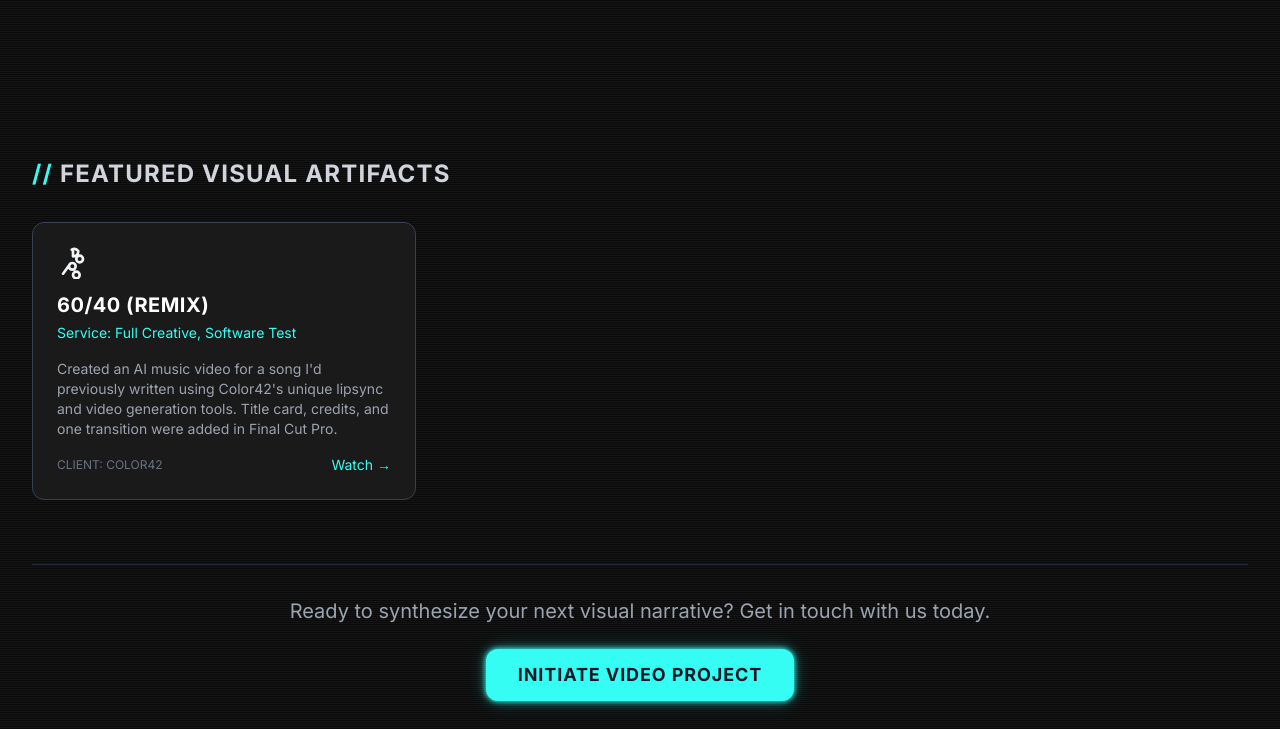
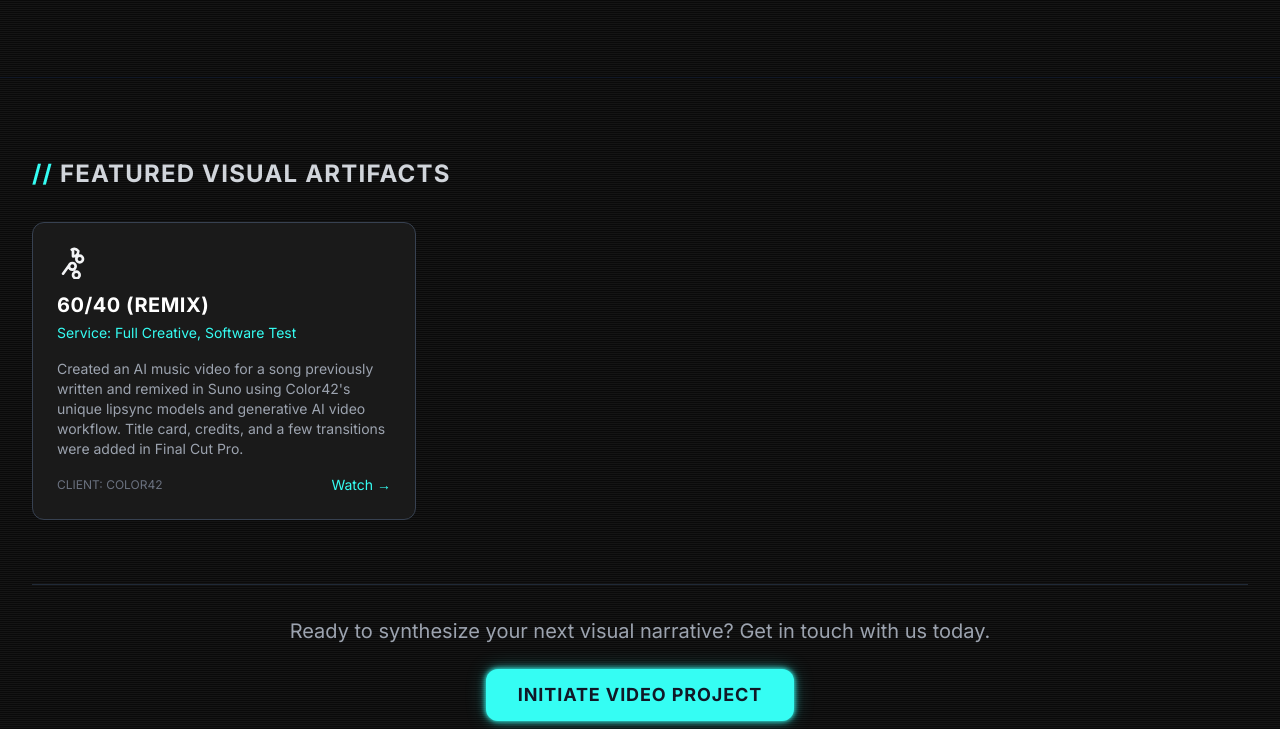
Before and after one commit to voxelle-io/voxelle-io.github.io, a plain HTML site: page video.html in a window 1280 px wide. Shown: the part 368-1097 px from the top of the page. Drawn offline with nearby package versions, Linux system fonts and the light colour scheme.

Commit message:
minor text changes

```diff
--- a/video.html
+++ b/video.html
@@ -103,7 +103,7 @@
                         </div>
                         <h4 class="text-xl font-bold uppercase tracking-wide text-white mb-1">60/40 (Remix)</h4>
                         <p class="text-sm neon-cyan mb-4">Service: Full Creative, Software Test</p>
-                        <p class="text-gray-400 text-sm">Created an AI music video for a song I'd previously written using Color42's unique lipsync and video generation tools. Title card, credits, and one transition were added in Final Cut Pro.</p>
+                        <p class="text-gray-400 text-sm">Created an AI music video for a song previously written and remixed in Suno using Color42's unique lipsync models and generative AI video workflow. Title card, credits, and a few transitions were added in Final Cut Pro.</p>
                         <div class="mt-4 flex justify-between items-center">
                             <span class="text-xs text-gray-500 uppercase">Client: Color42</span>
                             <a href="https://www.youtube.com/watch?v=irNCJAVmfAI" class="text-sm neon-cyan hover:underline">Watch &rarr;</a>
```
Also changed, not shown: music.html (+1 -1 lines).
